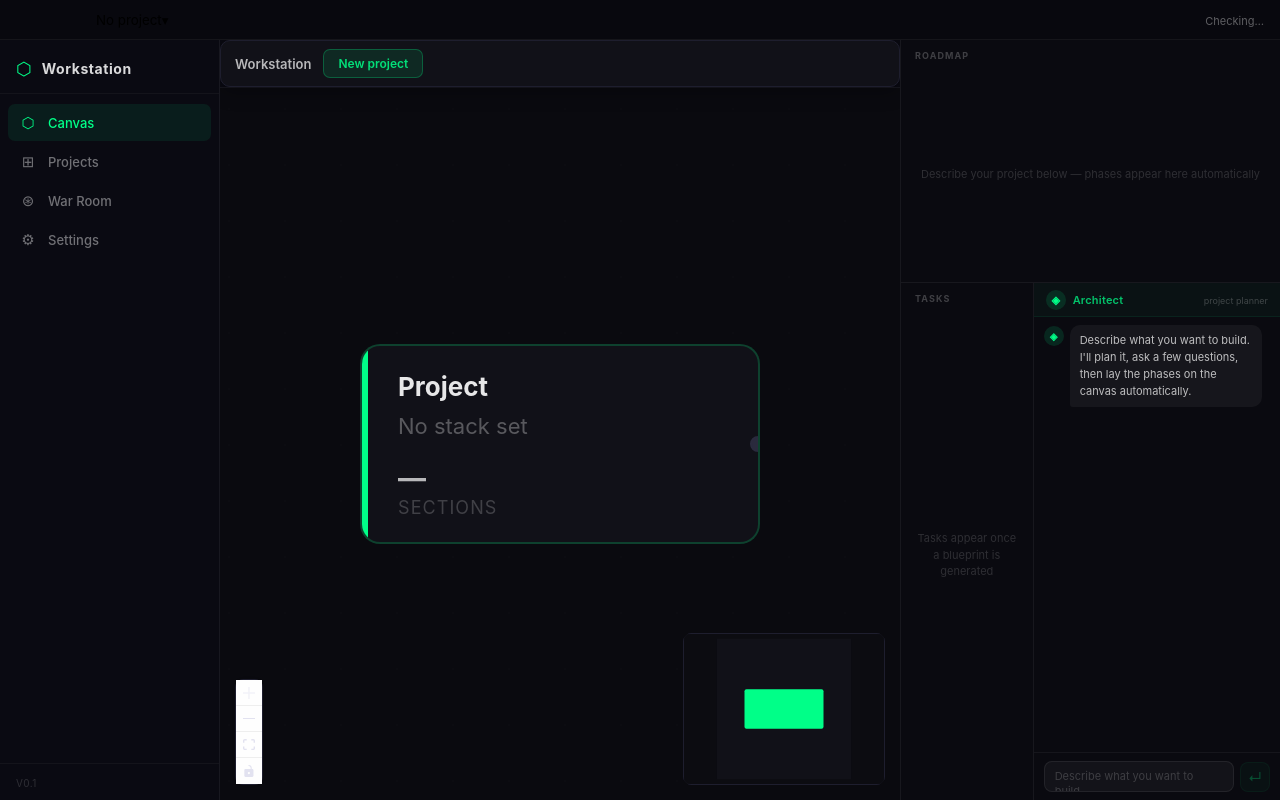
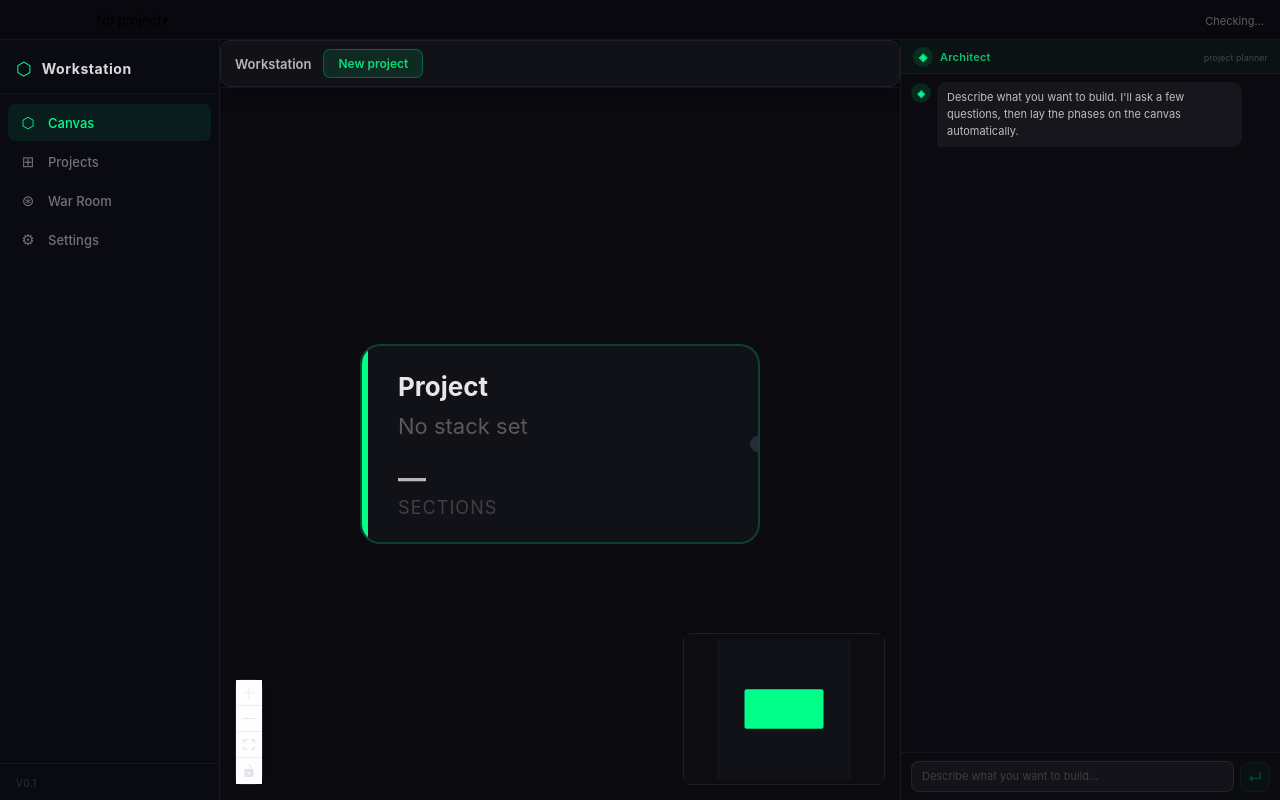
Before and after one commit to martinacho22/workstation, a React (Vite) app: page / in a window 1280 px wide. Built offline with nearby package versions, Linux system fonts and the light colour scheme.

Commit message:
feat: orchestrator panel — full chat before blueprint, pill-rail after

```diff
--- a/src/components/orchestrator/OrchestratorPanel.tsx
+++ b/src/components/orchestrator/OrchestratorPanel.tsx
@@ -16,70 +16,48 @@ interface OrchestratorMessage {
   isSystem?: boolean
 }
 
-// ─── Roadmap Section ──────────────────────────────────────────────────────────
+// ─── Pill Rail — compact roadmap strip shown after blueprint exists ───────────
 
-function RoadmapSection() {
+function PillRail() {
   const { nodes, project, setActiveNode, activeNodeId } = useWorkstationStore()
   const sections = nodes.filter(n => n.data.kind === 'section')
-  const total    = sections.length
-  const done     = sections.filter(n => n.data.status === 'done').length
-  const active   = sections.filter(n => n.data.status === 'active').length
-  const blocked  = sections.filter(n => n.data.status === 'blocked').length
 
-  if (!project || total === 0) {
-    return (
-      <div className={styles.roadmapEmpty}>
-        <span className={styles.roadmapEmptyText}>
-          Describe your project below — phases appear here automatically
-        </span>
-      </div>
-    )
-  }
+  if (!project || sections.length === 0) return null
+
+  const done    = sections.filter(n => n.data.status === 'done').length
+  const total   = sections.length
 
   return (
-    <div className={styles.roadmap}>
-      <div className={styles.roadmapHeader}>
-        <div className={styles.roadmapBar}>
-          <div
-            className={styles.roadmapFill}
-            style={{ width: total > 0 ? `${Math.round((done / total) * 100)}%` : '0%' }}
-          />
-        </div>
-        <div className={styles.roadmapStats}>
-          <span className={styles.statDone}>{done} done</span>
-          {active  > 0 && <span className={styles.statActive}>{active} active</span>}
-          {blocked > 0 && <span className={styles.statBlocked}>{blocked} blocked</span>}
-          <span className={styles.statTotal}>{total} total</span>
-        </div>
+    <div className={styles.pillRail}>
+      {/* Progress bar — ultra thin */}
+      <div className={styles.pillProgress}>
+        <div
+          className={styles.pillProgressFill}
+          style={{ width: total > 0 ? `${Math.round((done / total) * 100)}%` : '0%' }}
+        />
       </div>
 
-      <div className={styles.phases}>
+      {/* Phase pills */}
+      <div className={styles.pillList}>
         {sections.map((node, i) => {
-          const bp        = project?.blueprint?.find(b => b.label === node.data.label)
+          const bp       = project?.blueprint?.find(b => b.label === node.data.label)
           const isCurrent = node.id === activeNodeId
           return (
-            <div
+            <button
               key={node.id}
               className={[
-                styles.phase,
-                styles[`phase_${node.data.status}`],
-                isCurrent ? styles.phaseCurrent : '',
+                styles.pill,
+                styles[`pill_${node.data.status}`],
+                isCurrent ? styles.pillCurrent : '',
               ].join(' ')}
               onClick={() => setActiveNode(isCurrent ? null : node.id)}
               title={bp?.description ?? node.data.label}
             >
-              <div className={styles.phaseLeft}>
-                <span className={styles.phaseIndex}>{i + 1}</span>
-                <span className={styles.phaseDot} data-status={node.data.status} />
-              </div>
-              <div className={styles.phaseBody}>
-                <span className={styles.phaseLabel}>{node.data.label}</span>
-                {bp?.description && (
-                  <span className={styles.phaseDesc}>{bp.description}</span>
-                )}
-              </div>
-              <span className={styles.phaseStatus}>{node.data.status}</span>
-            </div>
+              <span className={styles.pillDot} data-status={node.data.status} />
+              <span className={styles.pillLabel}>
+                {i + 1}. {node.data.label.length > 10 ? node.data.label.slice(0, 10) + '…' : node.data.label}
+              </span>
+            </button>
           )
         })}
       </div>
@@ -148,7 +126,7 @@ const PHASE_LABELS: Record<string, string> = {
   done:         '',
 }
 
-function OrchestratorChat() {
+function OrchestratorChat({ hasBlueprint }: { hasBlueprint: boolean }) {
   const store = useWorkstationStore()
   const {
     project, nodes,
@@ -165,7 +143,7 @@ function OrchestratorChat() {
     role:      'assistant',
     content:   project
       ? `"${project.name}" is open. ${sectionCount > 0 ? `${sectionCount} phases on the canvas.` : 'No phases yet — what are we building first?'}`
-      : "Describe what you want to build. I'll plan it, ask a few questions, then lay the phases on the canvas automatically.",
+      : "Describe what you want to build. I'll ask a few questions, then lay the phases on the canvas automatically.",
     timestamp: Date.now(),
   }])
 
@@ -211,7 +189,7 @@ function OrchestratorChat() {
     })
   }, [blueprintPhase, blueprintLoading])
 
-  // Blueprint done — show critique and confirm
+  // Blueprint done
   useEffect(() => {
     if (!blueprintLoading && blueprintPhase === 'done' && sectionCount > 0 && phase === 'grilling') {
       setPhase('chat')
@@ -241,13 +219,11 @@ function OrchestratorChat() {
       id: nanoid(6), role: 'user', content: text, timestamp: Date.now(),
     }])
 
-    // ── Grill Me phase ────────────────────────────────────────────────────
     if (phase === 'grilling') {
       await answerGrill(text)
       return
     }
 
-    // ── General orchestrator chat ─────────────────────────────────────────
     setLoading(true)
     try {
       const ctx            = store.buildProjectContext()
@@ -277,7 +253,6 @@ Developer: ${text}`
         timestamp: Date.now(),
       }])
 
-      // If no project yet → auto start grill flow
       if (!project && commands.length === 0) {
         setPhase('grilling')
         await startGrill(text)
@@ -308,11 +283,7 @@ Developer: ${text}`
 
   return (
     <div className={styles.chat}>
-
-      {/* ── Architect identity bar ──
-          Green ◈ + "Architect" label — makes it instantly clear this is
-          the project-level planner, NOT the worker chat (which is blue).
-      ── */}
+      {/* Identity bar */}
       <div className={styles.chatIdentityBar}>
         <div className={styles.chatIdentityAvatar}>◈</div>
         <span className={styles.chatIdentityLabel}>Architect</span>
@@ -391,12 +362,23 @@ interface Props {
 }
 
 export default function OrchestratorPanel({ showChat = true }: Props) {
+  const { nodes, project } = useWorkstationStore()
+  const hasBlueprint = nodes.filter(n => n.data.kind === 'section').length > 0
+
+  // Before blueprint: full panel is chat only
+  // After blueprint: pill rail on top, tasks+chat below
+  if (!hasBlueprint) {
+    return (
+      <div className={styles.panel}>
+        {showChat && <OrchestratorChat hasBlueprint={false} />}
+      </div>
+    )
+  }
+
   return (
     <div className={styles.panel}>
-      <div className={styles.roadmapZone}>
-        <div className={styles.zoneLabel}>Roadmap</div>
-        <RoadmapSection />
-      </div>
+      {/* Compact pill rail — 32px, replaces the old roadmap zone */}
+      <PillRail />
 
       <div className={styles.bottomZone}>
         <div className={showChat ? styles.tasksZone : styles.tasksZoneFull}>
@@ -406,7 +388,7 @@ export default function OrchestratorPanel({ showChat = true }: Props) {
 
         {showChat && (
           <div className={styles.chatZone}>
-            <OrchestratorChat />
+            <OrchestratorChat hasBlueprint={true} />
           </div>
         )}
       </div>
```
